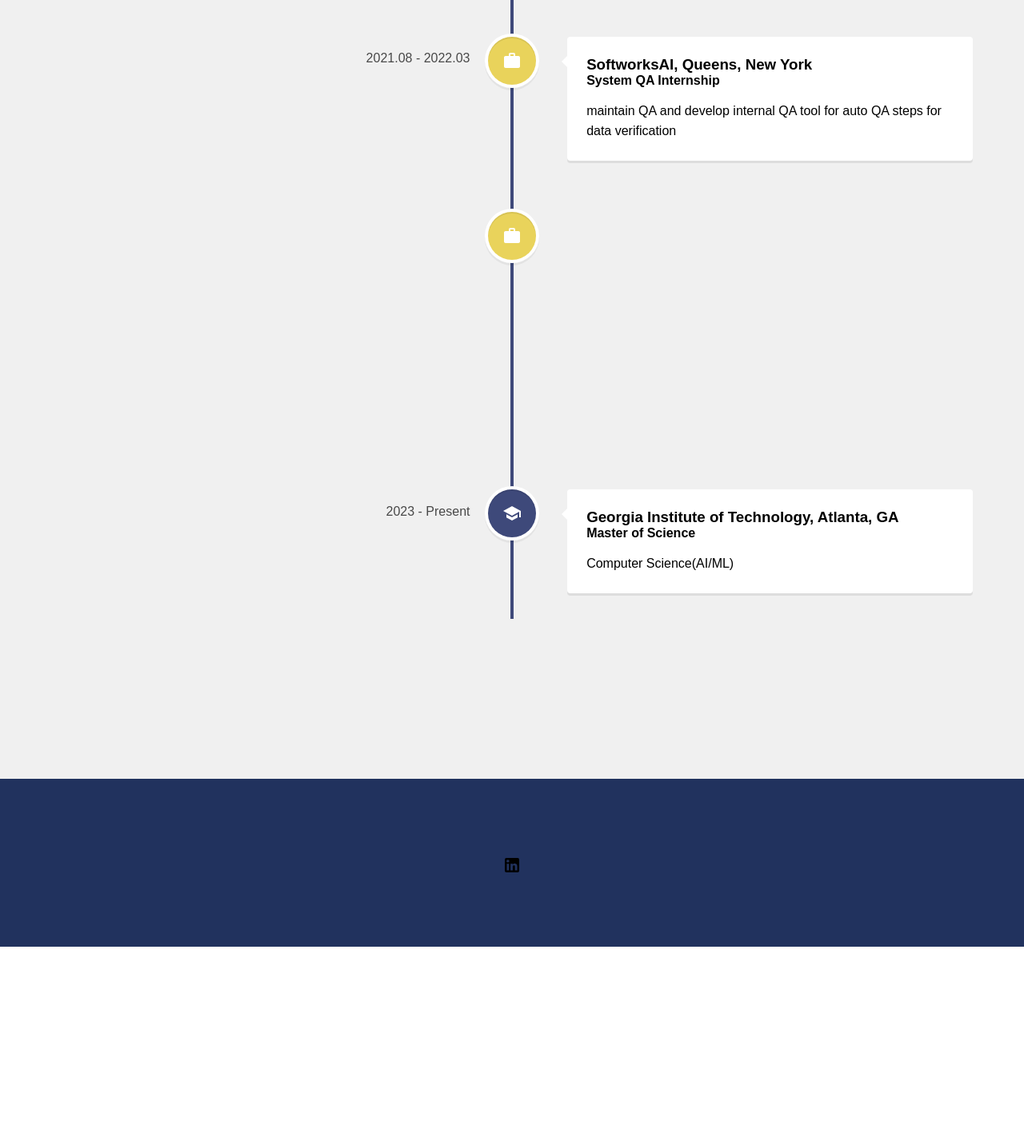
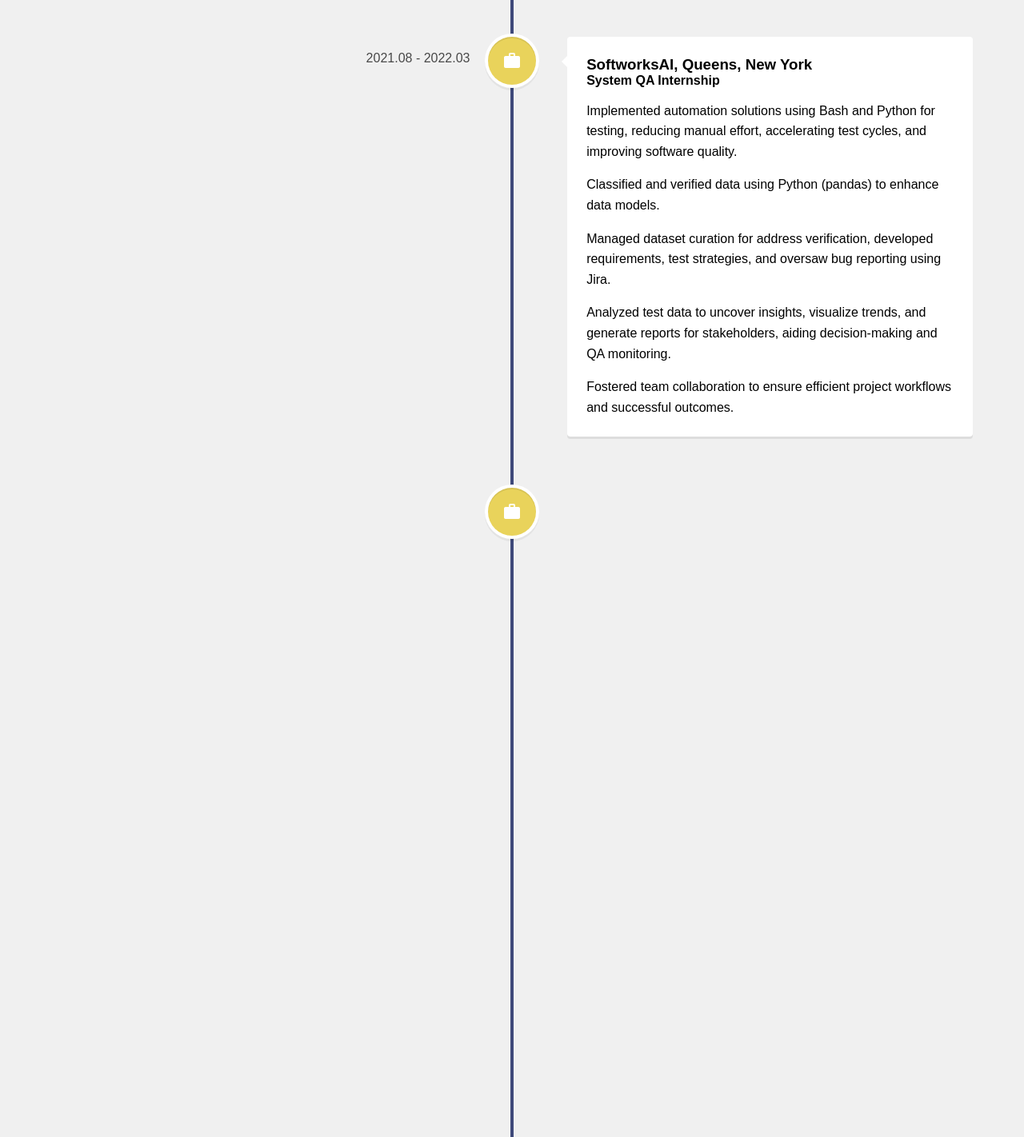
Before and after one commit to Rolfhuang/presonal_web, a React (Create React App) app: page /experience in a window 1280 px wide. Shown: the part 280-1702 px from the top of the page at 80% size. Before the commit the page ends 1464 px from the top, so only its background shows below. Built offline with nearby package versions, Linux system fonts and the light colour scheme.

Commit message:
update experience

```diff
--- a/src/pages/Experience.js
+++ b/src/pages/Experience.js
@@ -28,7 +28,11 @@
             >
                 <h3 className='vertical-timeline-element-title'>SoftworksAI, Queens, New York</h3>
                 <h4 className='vertical-timeline-element-subtitle'>System QA Internship</h4>
-                <p>maintain QA and develop internal QA tool for auto QA steps for data verification</p>
+                <p>Implemented automation solutions using Bash and Python for testing, reducing manual effort, accelerating test cycles, and improving software quality.</p>
+                <p>Classified and verified data using Python (pandas) to enhance data models.</p>
+                <p>Managed dataset curation for address verification, developed requirements, test strategies, and oversaw bug reporting using Jira.</p>
+                <p>Analyzed test data to uncover insights, visualize trends, and generate reports for stakeholders, aiding decision-making and QA monitoring.</p>
+                <p>Fostered team collaboration to ensure efficient project workflows and successful outcomes.</p>
             </VerticalTimelineElement>
             <VerticalTimelineElement className='vertical-timeline-element--work'
             date='2022.03 - 2023.07'
@@ -39,12 +43,14 @@
             >
                 <h3 className='vertical-timeline-element-title'>True AI, Queens, New York</h3>
                 <h4 className='vertical-timeline-element-subtitle'>Software Engineer</h4>
-                <p>Debugged a C++ software solution on Windows for mortgage data extraction using OCR technology,
-                    designed a versatile QA tool using PyQt5, Shell Script, and Python for automation,
-                    actively contributed to SDLC processes, enhanced Data Model accuracy,
-                    pioneered comprehensive data processes, monitored data pipelines,
-                    collaborated on innovative business solutions,
-                    and executed patching plans for software robustness.</p>
+                <p>Resolved C++ solution errors on Windows for OCR-based mortgage data extraction, significantly enhancing system reliability and performance.</p>
+                <p>Designed and implemented solutions for mortgage file data extraction, improving accuracy through optimized data processing techniques.</p>
+                <p>Developed and optimized C++ functions to refine input parameter handling, boosting system efficiency.</p>
+                <p>Built a comprehensive QA automation tool using QT, Bash, XML/JSON, and Python, increasing processing speed by 50%.</p>
+                <p>Managed QA processes, including internal tools for data transfer, file management, and test method execution, improving workflow efficiency.</p>
+                <p>Leveraged Python and XML/JSON for data analysis, validation, and visualization, improving data ingestion, transformation, and loading for large-scale repositories.</p>
+                <p>Monitored data pipelines, proactively addressing performance bottlenecks and enhancing data model accuracy.</p>
+                <p>Contributed to the design, testing, and maintenance of the software development lifecycle (SDLC), improving extraction accuracy and system performance.</p>
             </VerticalTimelineElement>
             <VerticalTimelineElement className='vertical-timeline-element--education'
             date='2023 - Present'
@@ -55,7 +61,7 @@
             >
                 <h3 className='vertical-timeline-element-title'>Georgia Institute of Technology, Atlanta, GA</h3>
                 <h4 className='vertical-timeline-element-subtitle'>Master of Science</h4>
-                <p>Computer Science(AI/ML)</p>
+                <p>Master of Science in Computer Science of Interactive Intelligence(AI)</p>
             </VerticalTimelineElement>
         </VerticalTimeline>
     </div>
```
